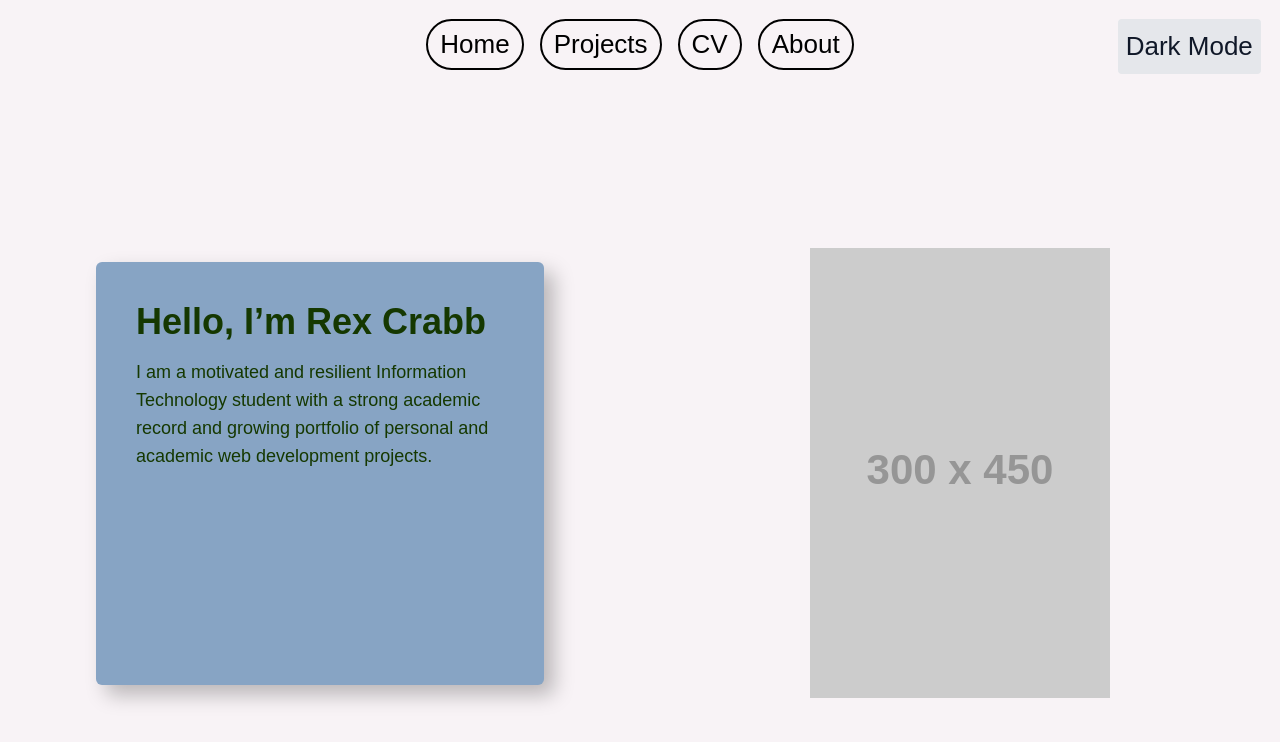
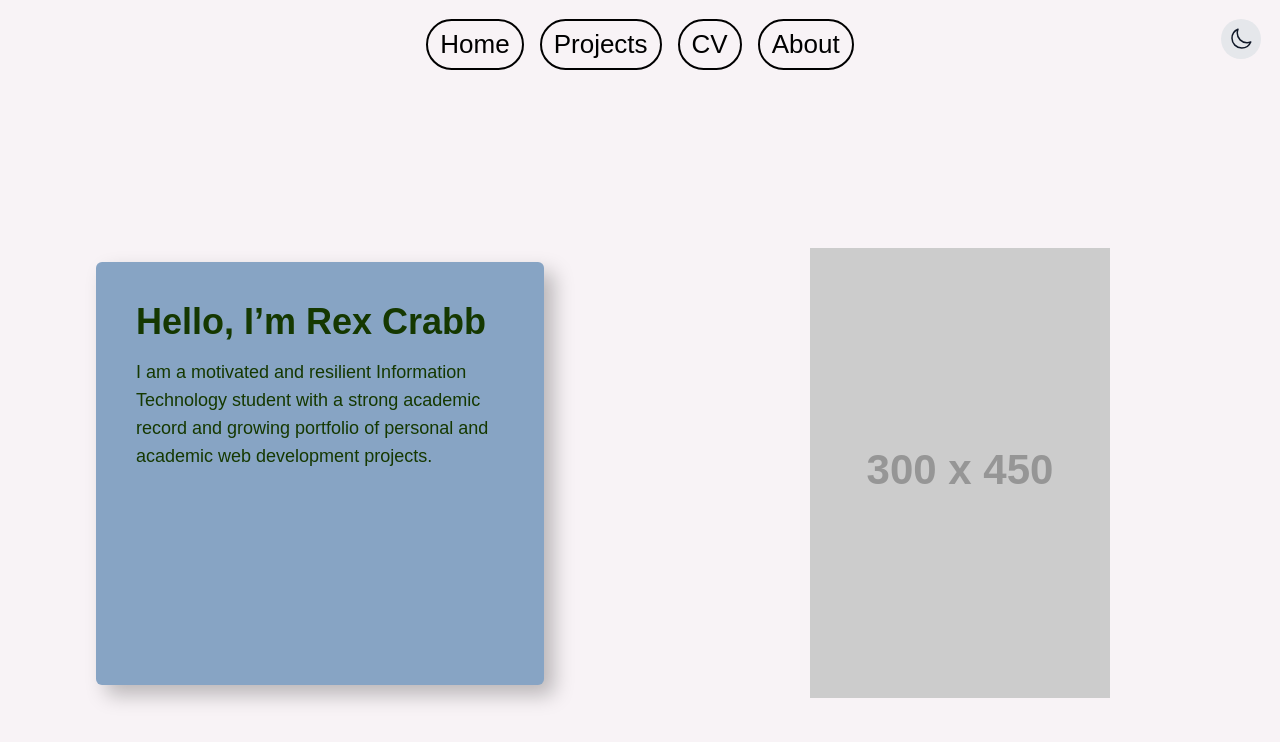
Before and after one commit to CrabbRex/my-cv-site, a Next.js app: page / in a window 1280 px wide. Shown: the top 742 px of the page. Built offline with nearby package versions, Linux system fonts and the light colour scheme.

Commit message:
Implement theme toggle as Icons and rounded button.

```diff
--- a/src/app/components/ThemeSwitcher.tsx
+++ b/src/app/components/ThemeSwitcher.tsx
@@ -12,12 +12,47 @@ export default function ThemeSwitcher() {
 
   if (!mounted) return null;
 
+
+  const sunIcon = (
+    <svg
+      xmlns="http://www.w3.org/2000/svg"
+      fill="none"
+      viewBox="0 0 24 24"
+      strokeWidth={1.5}
+      stroke="currentColor"
+      className="size-6">
+      <path
+        strokeLinecap="round"
+        strokeLinejoin="round"
+        d="M12 3v2.25m6.364.386-1.591 1.591M21 12h-2.25m-.386 6.364-1.591-1.591M12 18.75V21m-4.773-4.227-1.591 1.591M5.25 12H3m4.227-4.773L5.636 5.636M15.75 12a3.75 3.75 0 1 1-7.5 0 3.75 3.75 0 0 1 7.5 0Z"
+      />
+    </svg>
+  );
+
+  const moonIcon = (
+    <svg
+      xmlns="http://www.w3.org/2000/svg"
+      fill="none"
+      viewBox="0 0 24 24"
+      strokeWidth={1.5}
+      stroke="currentColor"
+      className="size-6"
+    >
+      <path
+        strokeLinecap="round"
+        strokeLinejoin="round"
+        d="M21.752 15.002A9.72 9.72 0 0 1 18 15.75c-5.385 0-9.75-4.365-9.75-9.75 0-1.33.266-2.597.748-3.752A9.753 9.753 0 0 0 3 11.25C3 16.635 7.365 21 12.75 21a9.753 9.753 0 0 0 9.002-5.998Z"
+      />
+    </svg>
+  );
+
   return (
     <button
-      className="p-2 rounded bg-gray-200 dark:bg-gray-800 text-gray-900 dark:text-gray-100 absolute right-4 top-4"
       onClick={() => setTheme(theme === 'dark' ? 'light' : 'dark')}
+      className="p-2 rounded-4xl bg-gray-200 dark:bg-gray-800 text-gray-900 dark:text-gray-100 absolute right-4 top-4"
+
     >
-      {theme === 'dark' ? 'Light Mode' : 'Dark Mode'}
+      {theme === 'dark' ? sunIcon : moonIcon}
     </button>
   );
 }
```
